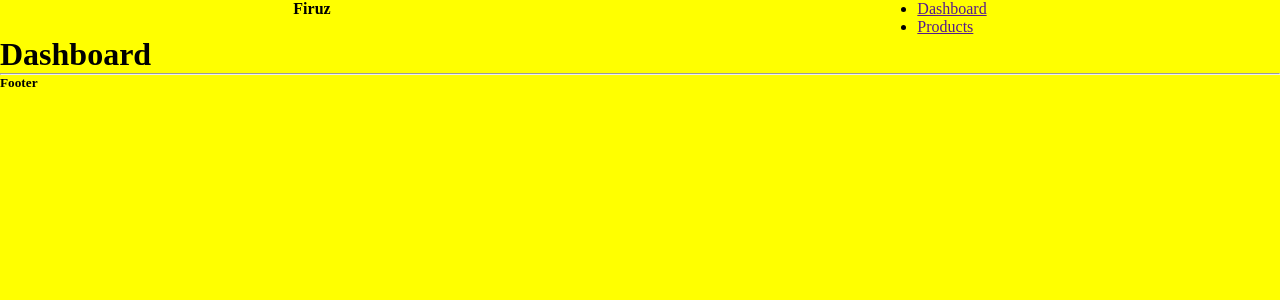
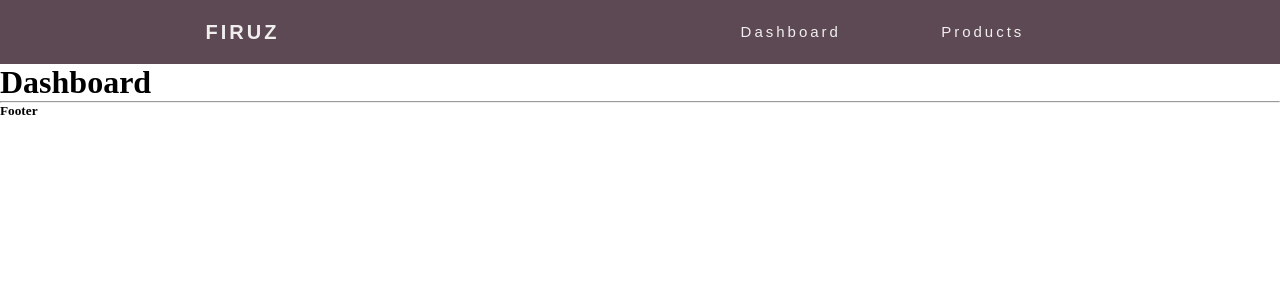
Before and after one commit to Firuz43/project, a Django app: page / in a window 1280 px wide. Shown: the top 300 px of the page. Run offline with Django 4.2, Linux system fonts and the light colour scheme.

Commit message:
styling nav

```diff
--- a/main/accounts/templates/accounts/base.html
+++ b/main/accounts/templates/accounts/base.html
@@ -13,7 +13,7 @@
         <div class="logo">
             <h4>Firuz</h4>
         </div>
-        <ul>
+        <ul class="nav-links">
             <li><a href="">Dashboard</a></li>
             <li><a href="">Products</a></li>
         </ul>
--- a/main/main/settings.py
+++ b/main/main/settings.py
@@ -120,7 +120,8 @@ USE_TZ = True
 STATIC_URL = 'static/'
 
 STATICFILES_DIRS = [
-    BASE_DIR, os.path.join('static')
+    BASE_DIR / "static",
+    '/static/css/style.css'
 ]
 # Default primary key field type
 # https://docs.djangoproject.com/en/4.0/ref/settings/#default-auto-field
--- a/main/static/css/style.css
+++ b/main/static/css/style.css
@@ -2,10 +2,36 @@
   margin: 0;
   padding: 0;
   box-sizing: border-box;
-  background-color: yellow;
 }
 
 nav {
   display: flex;
   justify-content: space-around;
+  align-items: center;
+  min-height: 8vh;
+  background-color: #5d4954;
+  font-family: sans-serif;
 }
+
+.logo {
+  color: rgb(241, 238, 238);
+  text-transform: uppercase;
+  letter-spacing: 3px;
+  font-size: 20px;
+}
+
+.nav-links {
+  display: flex;
+  justify-content: space-around;
+  width: 30%;
+}
+
+.nav-links li {
+  list-style-type: none;
+}
+.nav-links a {
+  color: rgb(241, 238, 238);
+  text-decoration: none;
+  letter-spacing: 3px;
+  font-size: 15px;
+}
```
